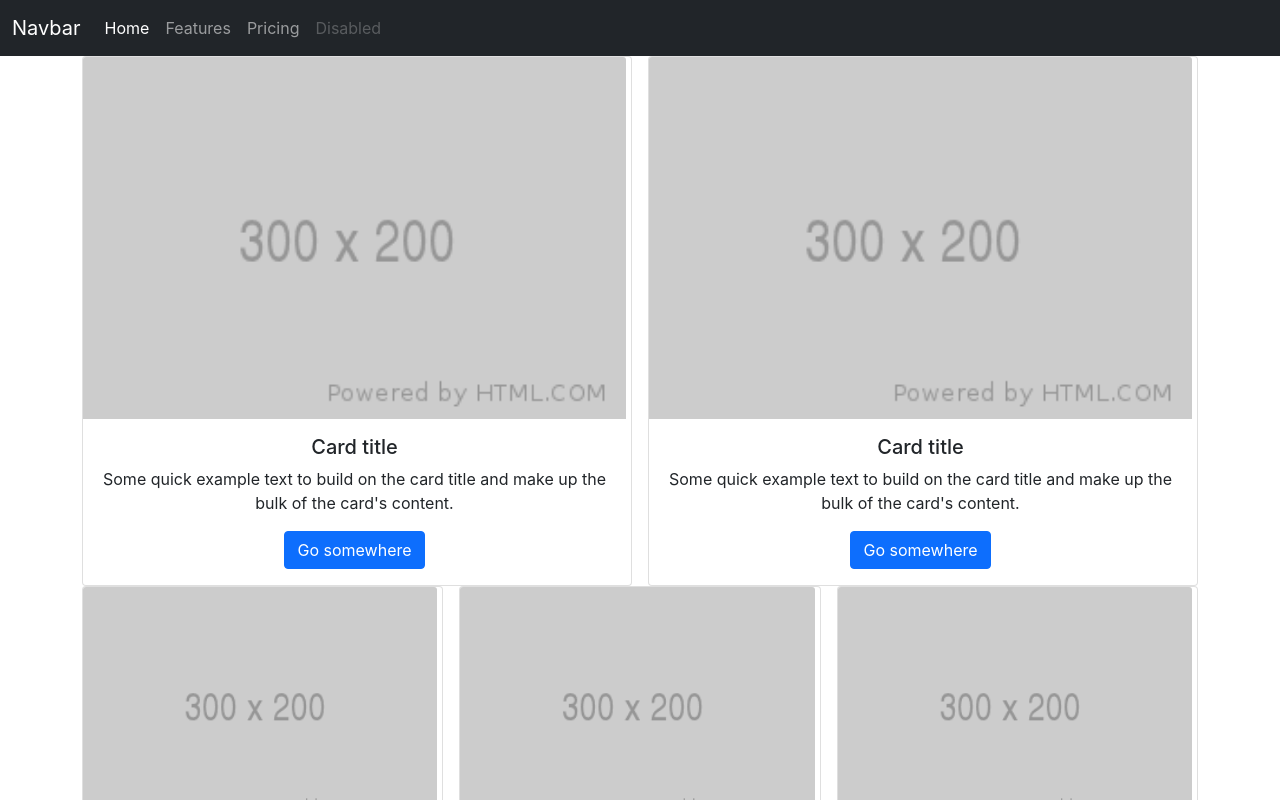
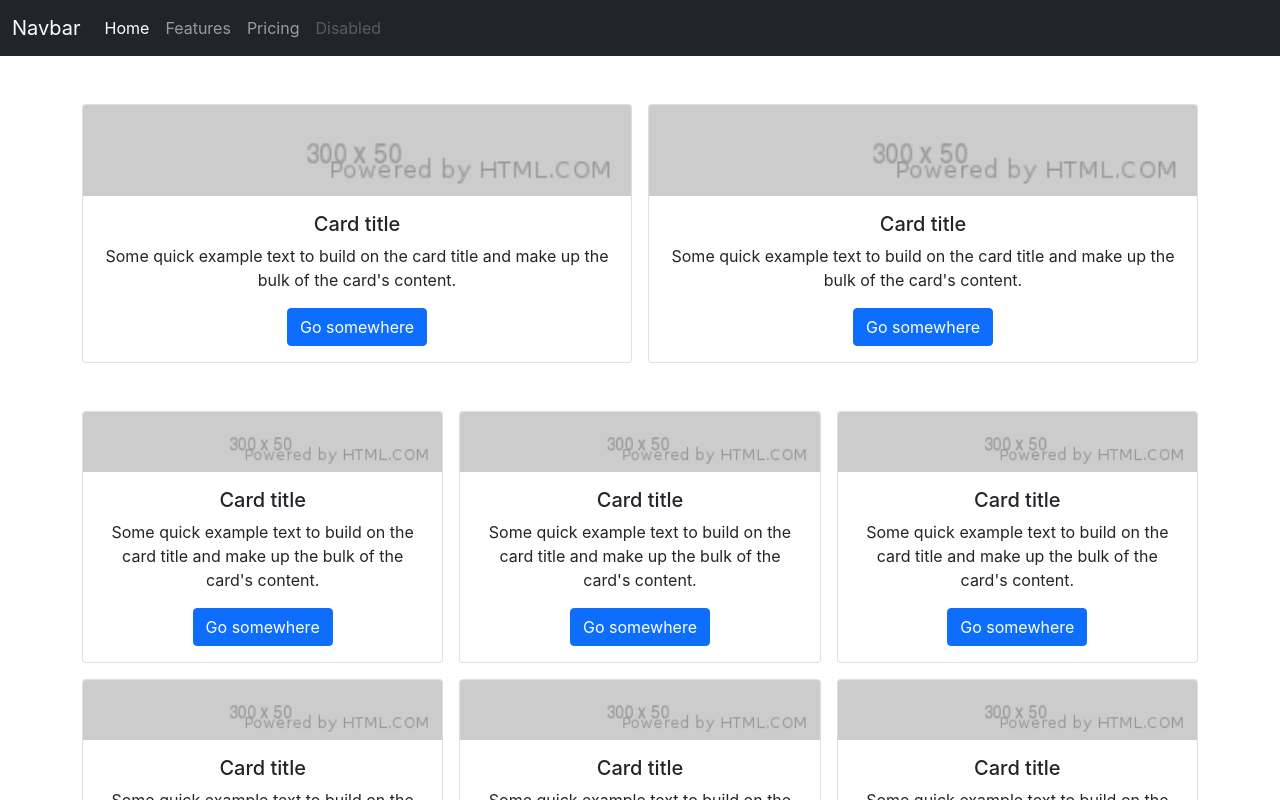
Before and after one commit to Carryad/react-TP1, a React (Create React App) app: page / in a window 1280 px wide. Shown: the top 800 px of the page. Built offline with nearby package versions, Linux system fonts and the light colour scheme.

Commit message:
ajout box

```diff
--- a/src/components/box/Box.css
+++ b/src/components/box/Box.css
@@ -1,4 +1,3 @@
-.navbar{
-    padding: 1;
-    margin-right: 2;
+.card-body img{
+    border-radius : 3rem 3rem 0rem 0rem
 }
--- a/src/components/box/Box.js
+++ b/src/components/box/Box.js
@@ -1,14 +1,16 @@
 import React from 'react'
 import './Box'
 import Image from './300x200.png'
+import Image2 from './300x50.png'
 
 
 class App extends React.Component {
     render () {
       return (
-        <div class="card" style={{float : 'left', paddingRight : '5px'}}>
-        <img src={Image} class="card-img-top" alt="ma photo"></img>
+        <div class="card">
+        <img src={Image2} class="card-img-top" alt="ma photo"></img>
         <div class="card-body">
+
         <h5 class="card-title">Card title</h5>
         <p class="card-text">Some quick example text to build on the card title and make up the bulk of the card's content.</p>
         <a href="#" class="btn btn-primary">Go somewhere</a>
--- a/src/views/App.css
+++ b/src/views/App.css
@@ -1,5 +1,17 @@
 .App {
   text-align: center;
+}
+
+.topAffiliation {
+  margin-top: 3rem;
+}
+
+.affliation {
+  margin-top: 3rem;
+}
+
+.col {
+  border-radius: 100px;
 }
 
 .App-logo {
--- a/src/views/App.js
+++ b/src/views/App.js
@@ -31,6 +31,7 @@ constructor(props){
       <Navbar/>
 
       <div class="container">
+      <div class="topAffiliation">
         <div class="row row-cols-2 row-cols-lg-2 g-2 g-lg-3">
           <div class="col">
             <Box/>
@@ -40,6 +41,9 @@ constructor(props){
           </div>
 
         </div>
+        </div>
+
+        <div class="affliation">
         <div class="row row-cols-2 row-cols-lg-3 g-2 g-lg-3">
           <div class="col">
             <Box/>
@@ -61,12 +65,12 @@ constructor(props){
           </div>
         </div>
       </div>
+      </div>
 
 
       {
         this.state.users.map((user,i) => <p key={i}>{user}</p>)
       }
-      <Box/>
       <p>{this.state.name}</p>
       <casino casinos={[{name: 'Monsupercasino', url:'httplol'}, {name: 'Moncasino', url:'httpmdr'}]}/>
       </div>
```
Also changed, not shown: src/components/box/300x50.png (added), 1 other file (tests, documents, lock files or other folders).
